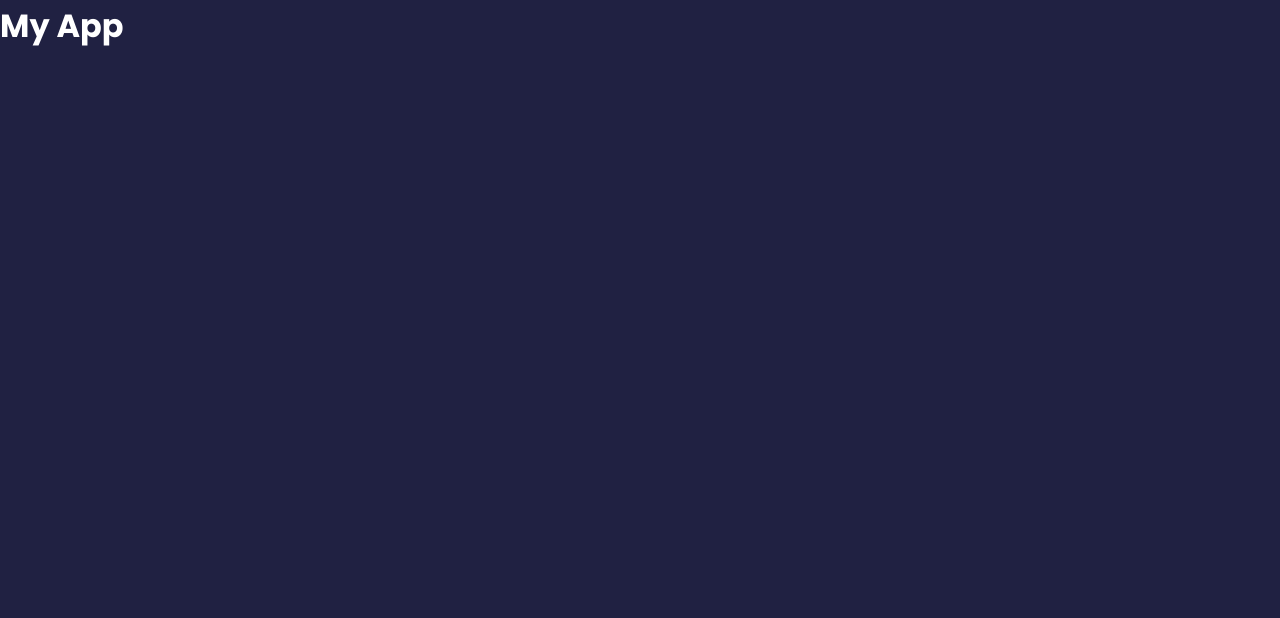
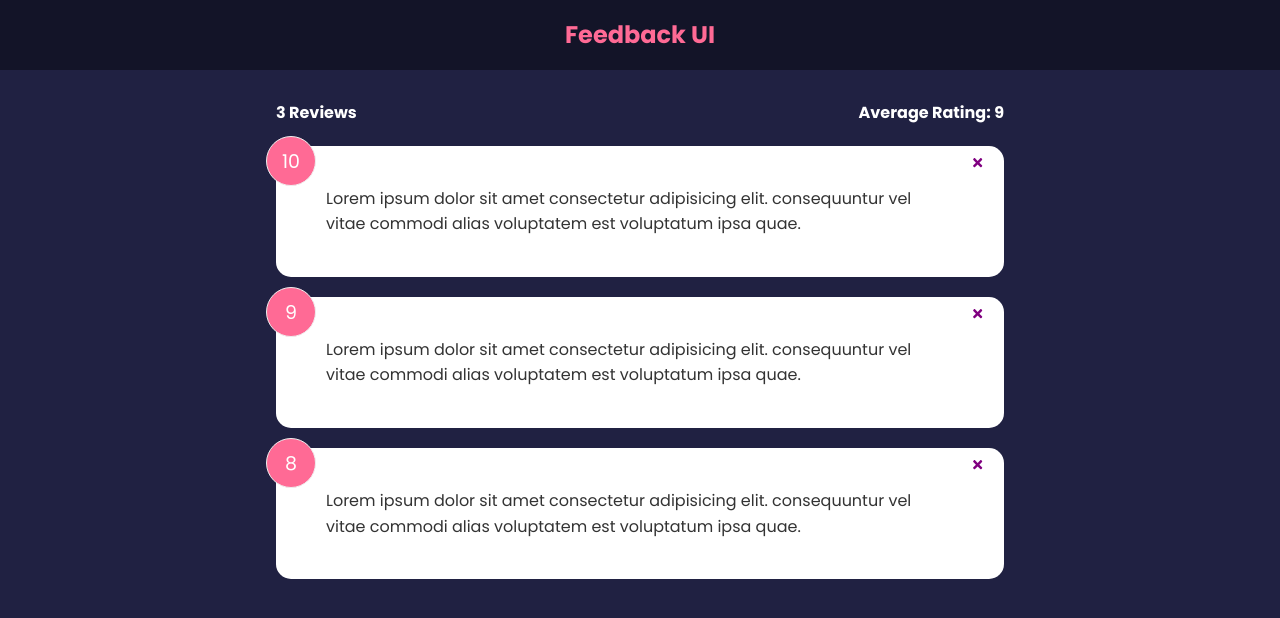
Before and after one commit to pRob3/feedback-app, a React (Create React App) app: page / in a window 1280 px wide. Shown: the top 618 px of the page. Built offline with nearby package versions, Linux system fonts and the light colour scheme.

Commit message:
Props and State

```diff
--- a/package.json
+++ b/package.json
@@ -8,7 +8,8 @@
     "@testing-library/user-event": "^13.5.0",
     "react": "^17.0.2",
     "react-dom": "^17.0.2",
-    "react-scripts": "5.0.0",
+    "react-icons": "^4.3.1",
+    "react-scripts": "^5.0.0",
     "web-vitals": "^2.1.3"
   },
   "scripts": {
--- a/src/App.js
+++ b/src/App.js
@@ -1,8 +1,28 @@
-function App(){
+import { useState } from 'react'
+import Header from './components/Header'
+import FeedbackList from './components/FeedbackList'
+import FeedbackStats from './components/FeedbackStats'
+import FeedbackData from './data/FeedbackData'
 
-    return (
-            <h1>My App</h1>
-    )
+function App() {
+  const [feedback, setFeedback] = useState(FeedbackData)
+
+  const deleteFeedback = (id) => {
+    // console.log('App', id)
+    if (window.confirm('Are you sure you want to delete?')) {
+      setFeedback(feedback.filter((item) => item.id !== id))
+    }
+  }
+
+  return (
+    <>
+      <Header />
+      <div className='container'>
+        <FeedbackStats feedback={feedback} />
+        <FeedbackList feedback={feedback} handleDelete={deleteFeedback} />
+      </div>
+    </>
+  )
 }
 
 export default App
--- /dev/null
+++ b/src/components/FeedbackItem.jsx
@@ -0,0 +1,23 @@
+import { FaTimes} from 'react-icons/fa'
+import PropTypes from 'prop-types'
+import Card from './shared/Card'
+
+function FeedbackItem({item, handleDelete}) {
+
+
+    return (
+        <Card>
+            <div className='num-display'>{item.rating}</div>
+            <button onClick={() => handleDelete(item.id)} className='close'>
+                <FaTimes color='purple' />
+            </button>
+            <div className='text-display'>{item.text}</div>
+        </Card>
+    )
+}
+
+FeedbackItem.prototypes = {
+    item: PropTypes.object.isRequired
+}
+
+export default FeedbackItem
--- /dev/null
+++ b/src/components/FeedbackList.jsx
@@ -0,0 +1,28 @@
+import PropTypes from 'prop-types'
+import FeedbackItem from './FeedbackItem'
+
+function FeedbackList({ feedback, handleDelete }) {
+  console.log(feedback)
+
+  if (!feedback || feedback.length === 0) {
+    return <p>No Feedback Yet</p>
+  }
+
+  return (
+    <div className='feedback-list'>
+      {feedback.map((item) => (
+        <FeedbackItem
+          key={item.id}
+          item={item}
+          handleDelete={handleDelete}
+        />
+      ))}
+    </div>
+  )
+}
+
+FeedbackList.propTypes = {
+  feedback: PropTypes.array,
+}
+
+export default FeedbackList
--- /dev/null
+++ b/src/components/FeedbackStats.jsx
@@ -0,0 +1,26 @@
+import PropTypes from 'prop-types'
+
+
+function FeedbackStats({feedback}) {
+
+    // Rating average
+    let average = feedback.reduce((acc, current) => {
+        return acc + current.rating
+    }, 0) / feedback.length
+
+    // Only one decimal and remove decimal zero
+    average = average.toFixed(1).replace(/[.,]0$/,'')
+
+    return (
+        <div className="feedback-stats">
+            <h4>{feedback.length} Reviews</h4>
+            <h4>Average Rating: {isNaN(average) ? 0 : average}</h4>
+        </div>
+    )
+}
+
+FeedbackStats.propTypes = {
+    feedback: PropTypes.array.isRequired
+}
+
+export default FeedbackStats
--- a/src/components/Header.jsx
+++ b/src/components/Header.jsx
@@ -0,0 +1,26 @@
+import PropTypes from 'prop-types'
+
+
+function Header({ text, bgColor, textColor}) {
+    return (
+        <header style={{ backgroundColor: bgColor, color: textColor }}>
+            <div className="container">
+                <h2>{text}</h2>
+            </div>
+        </header>
+    )
+}
+
+Header.defaultProps = {
+    text: 'Feedback UI',
+    bgColor: 'rgba(0,0,0,0.4)',
+    textColor: '#ff6a95'
+}
+
+Header.propTypes = {
+    text: PropTypes.string,
+    bgColor: PropTypes.string,
+    textColor: PropTypes.string,
+}
+
+export default Header
--- /dev/null
+++ b/src/components/shared/Card.jsx
@@ -0,0 +1,26 @@
+import PropTypes from 'prop-types'
+
+function Card({children, reverse}) {
+    // return <div className={`card ${reverse && 'reverse'}`}>
+    //         {children}
+    //     </div>
+
+    return (
+        <div className="card" style={{
+            backgroundColor: reverse ? 'rgba(0,0,0,0.4)' : '#fff',
+            textColor: reverse ? '#fff' : '#000',
+        }}>{children}</div>
+    )
+
+}
+
+Card.defaultProps = {
+    reverse: false,
+}
+
+Card.propTypes = {
+    children: PropTypes.node.isRequired,
+    reverse: PropTypes.bool,
+}
+
+export default Card
--- /dev/null
+++ b/src/data/FeedbackData.js
@@ -0,0 +1,19 @@
+const FeedbackData = [
+    {
+      id: 1,
+      rating: 10,
+      text: 'Lorem ipsum dolor sit amet consectetur adipisicing elit. consequuntur vel vitae commodi alias voluptatem est voluptatum ipsa quae.',
+    },
+    {
+      id: 2,
+      rating: 9,
+      text: 'Lorem ipsum dolor sit amet consectetur adipisicing elit. consequuntur vel vitae commodi alias voluptatem est voluptatum ipsa quae.',
+    },
+    {
+      id: 3,
+      rating: 8,
+      text: 'Lorem ipsum dolor sit amet consectetur adipisicing elit. consequuntur vel vitae commodi alias voluptatem est voluptatum ipsa quae.',
+    },
+  ]
+
+  export default FeedbackData
```
Also changed, not shown: 1 other file (tests, documents, lock files or other folders).
